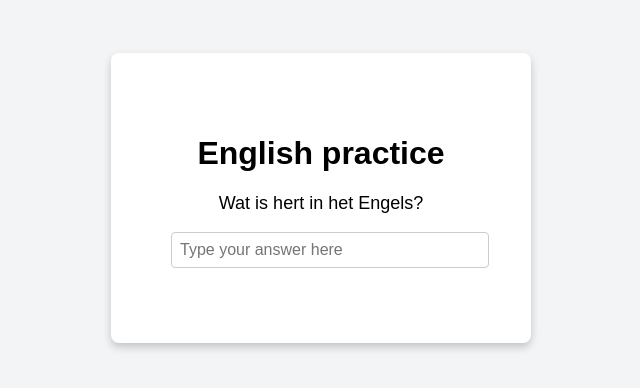
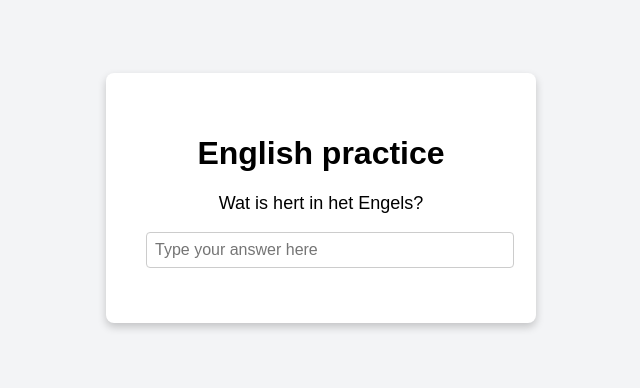
Before and after one commit to gettyup123/quizy, a plain HTML site: page index.html in a window 1280 px wide. Shown: the part 202-590 px from the top of the page, without its empty margins (319-959 px from the left). Drawn offline with Linux system fonts and the light colour scheme.

Commit message:
Update index.html

```diff
--- a/index.html
+++ b/index.html
@@ -18,10 +18,10 @@
         #quiz-container {
             text-align: center;
             background-color: #ffffff;
-            padding: 60px;
+            padding: 40px;
             border-radius: 8px;
             box-shadow: 0 4px 8px rgba(0, 0, 0, 0.2);
-            width: 300px;
+            width: 350px;
         }
         #question-text {
             font-size: 18px;
```
